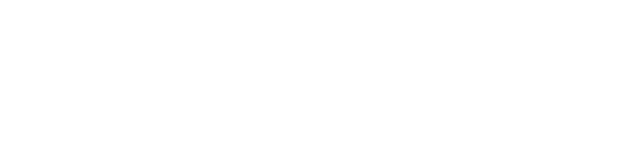
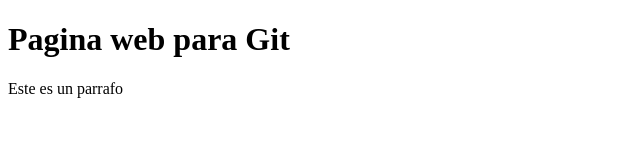
Before and after one commit to herilon/pruebasg60, a plain HTML site: page index.html in a window 1280 px wide. Shown: the whole page, without its empty margins (0-640 px from the left). Drawn offline with Linux system fonts and the light colour scheme.

Commit message:
Segundo commit

```diff
--- a/index.html
+++ b/index.html
@@ -7,6 +7,7 @@
     <title>Document</title>
 </head>
 <body>
-
+    <h1>Pagina web para Git</h1>
+    <p>Este es un parrafo</p>
 </body>
 </html>
```
